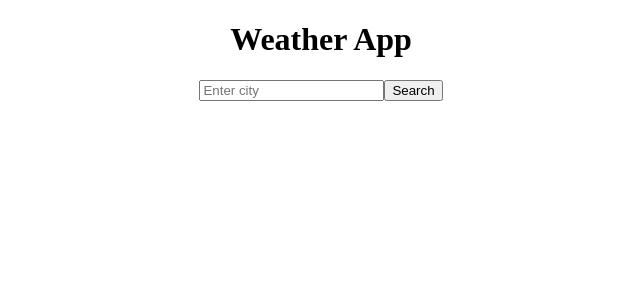
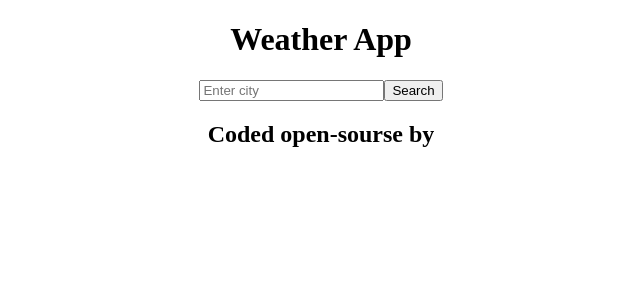
Before and after one commit to MargotMetzemaekers/react-weather-app, a React (Create React App) app: page / in a window 1280 px wide. Shown: the top 300 px of the page, without its empty margins (319-959 px from the left). Built offline with nearby package versions, Linux system fonts and the light colour scheme.

Commit message:
Update index.js

```diff
--- a/src/index.js
+++ b/src/index.js
@@ -9,6 +9,14 @@ function App() {
     <div className="App">
       <h1>Weather App</h1>
       <Weather />
+      <h2>
+        Coded open-sourse by{" "}
+        <a
+          href="https://app.netlify.com/teams/margotmetzemaekers/overview"
+          Margot
+          Metzemaekers
+        ></a>
+      </h2>
     </div>
   );
 }
```
